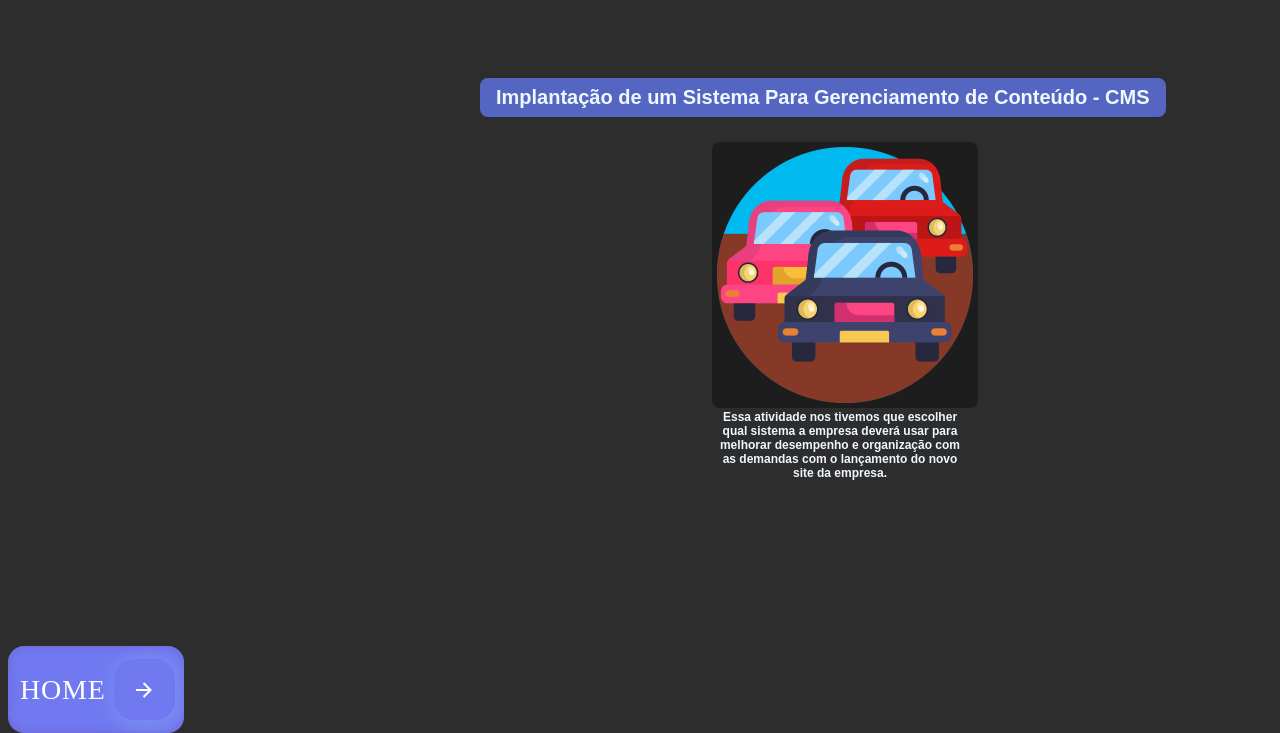
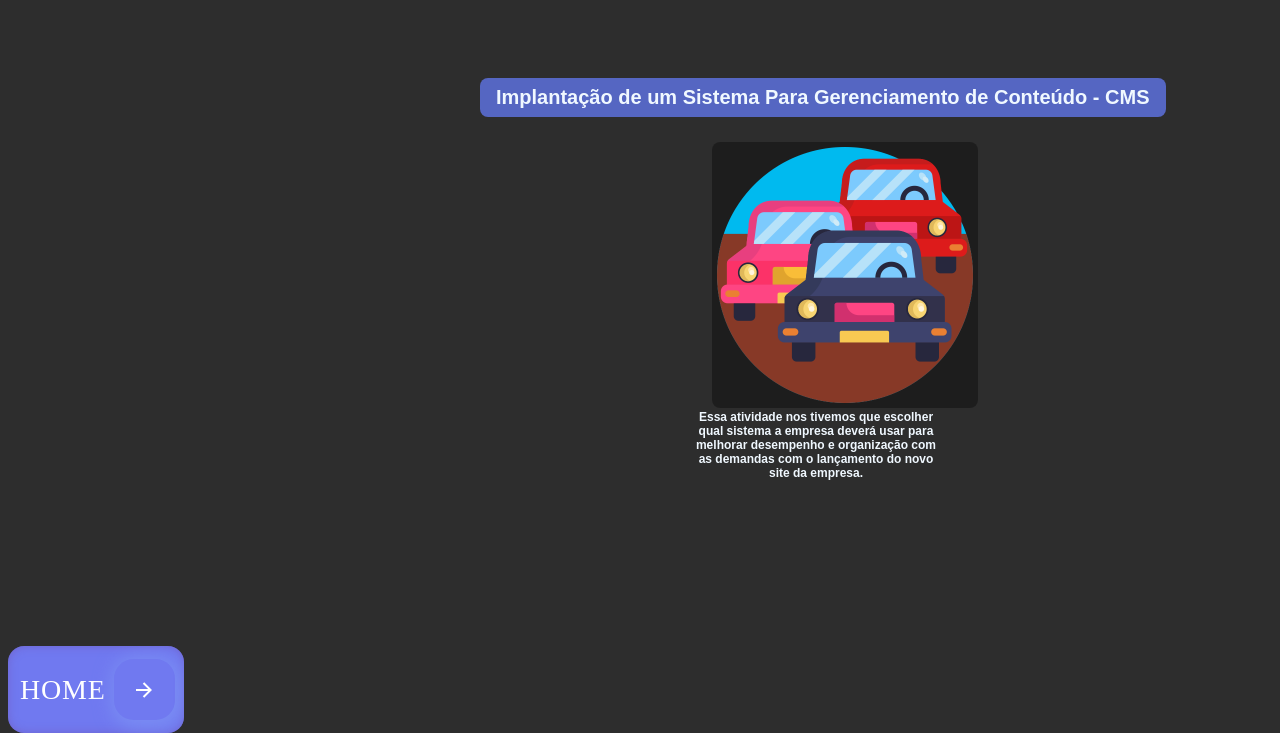
Before and after one commit to fabioc15/portfolio3trimestre, a plain HTML site: page cursotecnico/implante.html in a window 1280 px wide. Shown: the part 194-927 px from the top of the page. Drawn offline with Linux system fonts and the light colour scheme; a web font is replaced by a local one.

Commit message:
Update implante.html

```diff
--- a/cursotecnico/implante.html
+++ b/cursotecnico/implante.html
@@ -12,7 +12,7 @@
     <h3 style="left: 60vh;" class="textboatitulo">Implantação de um Sistema Para Gerenciamento de Conteúdo - CMS</h3>
         <a href="https://docs.google.com/document/d/1eNuqKFY0Kh71yViHpXZ3qLgiVAZ7yicMciEHpo1uIiE/edit?usp=sharing">
             <img class="lingeboafoto" src="/cursofotos/carros.png"></a>
-            <h5 class="textoquetemquecolocarembaixo4" style="width: 20%; margin-left:-1vh; left: 90vh;"><strong></strong>Essa atividade nos tivemos que escolher qual sistema a empresa deverá usar para melhorar desempenho e organização com as demandas com o lançamento do novo site da empresa.</h5>
+            <h5 class="textoquetemquecolocarembaixo4" style="width: 20%; margin-left:-1vh; left: 87vh;"><strong></strong>Essa atividade nos tivemos que escolher qual sistema a empresa deverá usar para melhorar desempenho e organização com as demandas com o lançamento do novo site da empresa.</h5>
 
                <a href="/cursotecnico/vocejafezocurso.html" class="contactButton">
                 HOME
```
